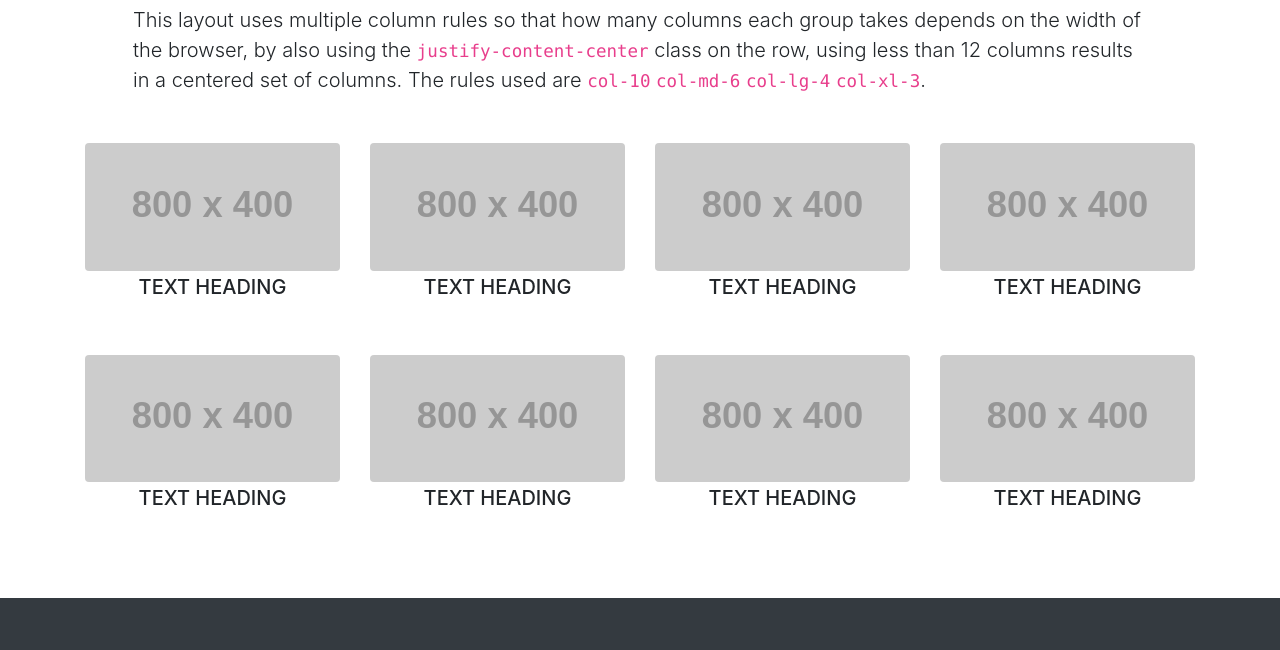
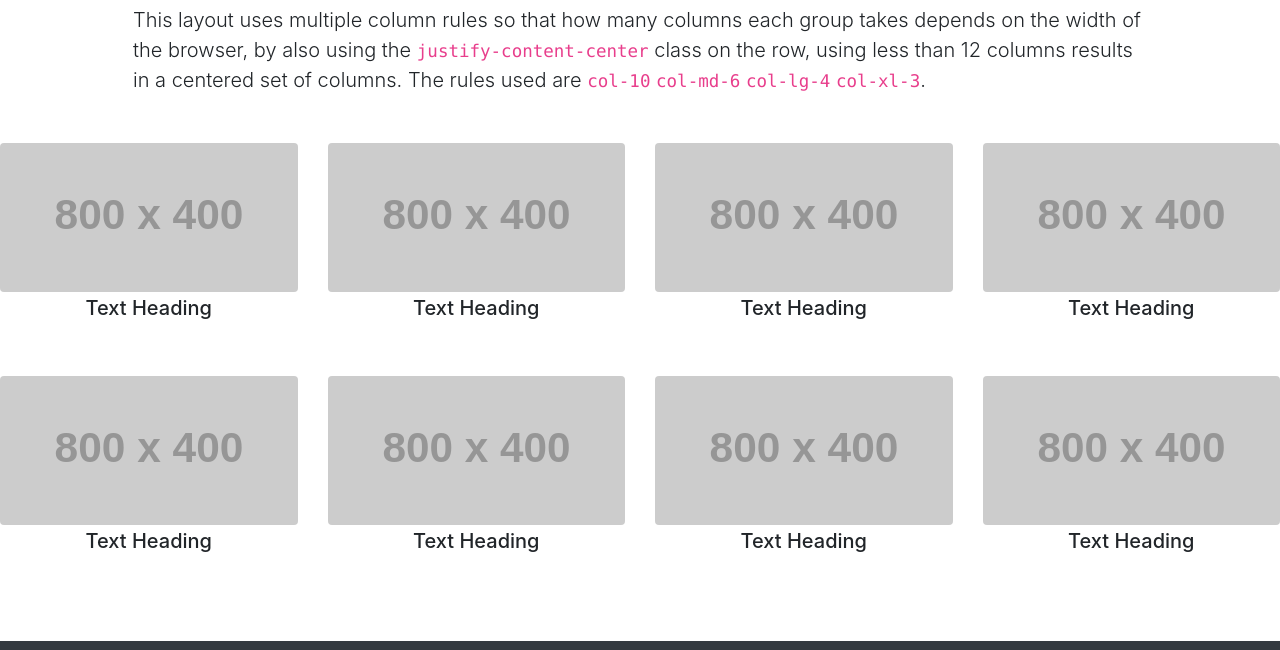
Before and after one commit to michal420/test-repo, a plain HTML site: page docs/columns.html in a window 1280 px wide. Shown: the part 150-800 px from the top of the page. Drawn offline with nearby package versions, Linux system fonts and the light colour scheme; placeholder pictures from the web are drawn by us.

Commit message:
Removed classes again

```diff
--- a/docs/columns.html
+++ b/docs/columns.html
@@ -14,8 +14,8 @@
   </head>
 
   <body class="bg-dark">
-    <header id="page-hero" class="site-header d-flex flex-column align-content-between">
-      <nav class=" family-sans navbar navbar-expand-md bg-dark navbar-dark text-uppercase">
+    <header id="page-hero" class="d-flex flex-column align-content-between">
+      <nav class="navbar navbar-expand-md bg-dark navbar-dark text-uppercase">
         <div class="container-fluid">
           <button
             type="button"
@@ -52,7 +52,7 @@
         </p>
       </header>
 
-      <section class="container family-sans text-uppercase text-center py-4">
+      <section class="containertext-uppercase text-center py-4">
         <div class="row justify-content-center py-2">
           <section class="mb-5 col-10 col-md-6 col-lg-4 col-xl-3">
             <img class="img-fluid rounded" src="https://dummyimage.com/800x400/6/f.png&text=A" alt="sample image" />
```
Also changed, not shown: docs/index.html (+2 -2 lines), docs/media.html (+2 -2 lines).
